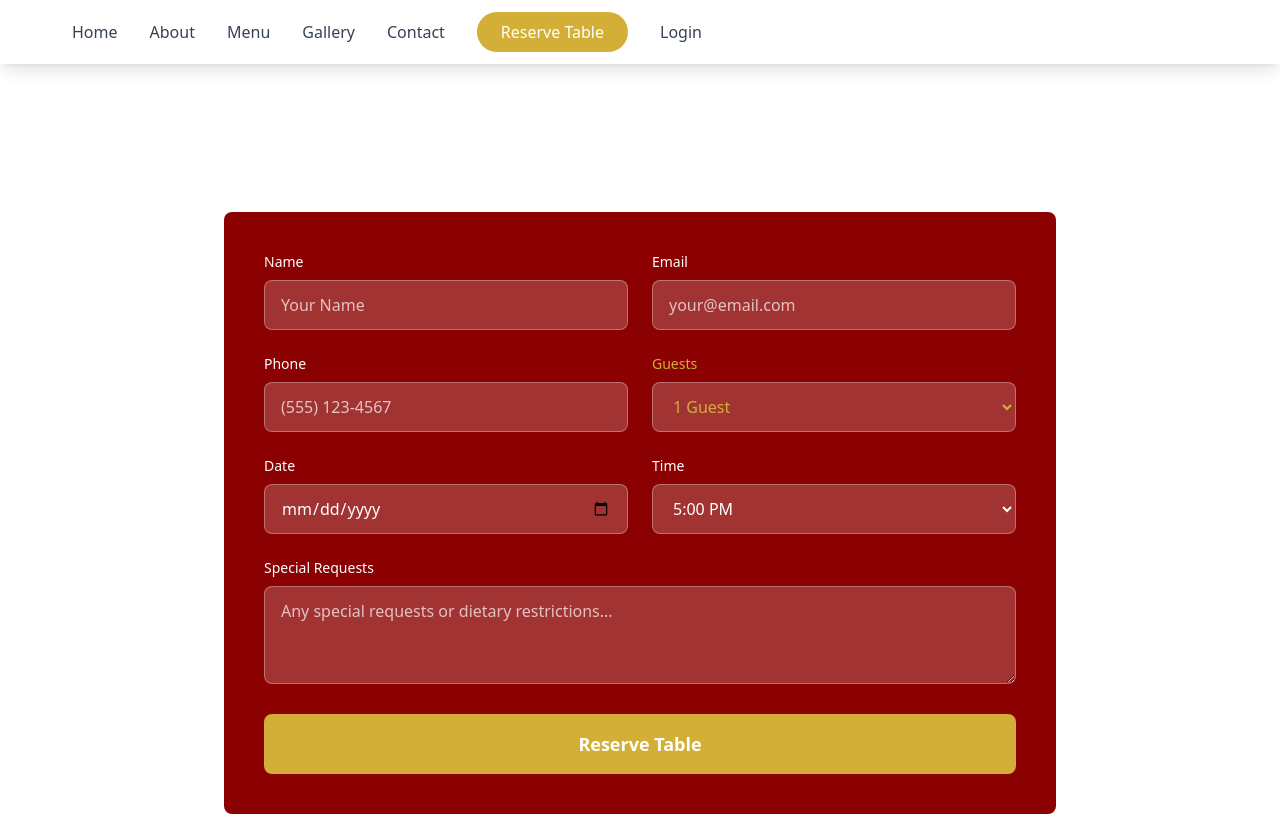
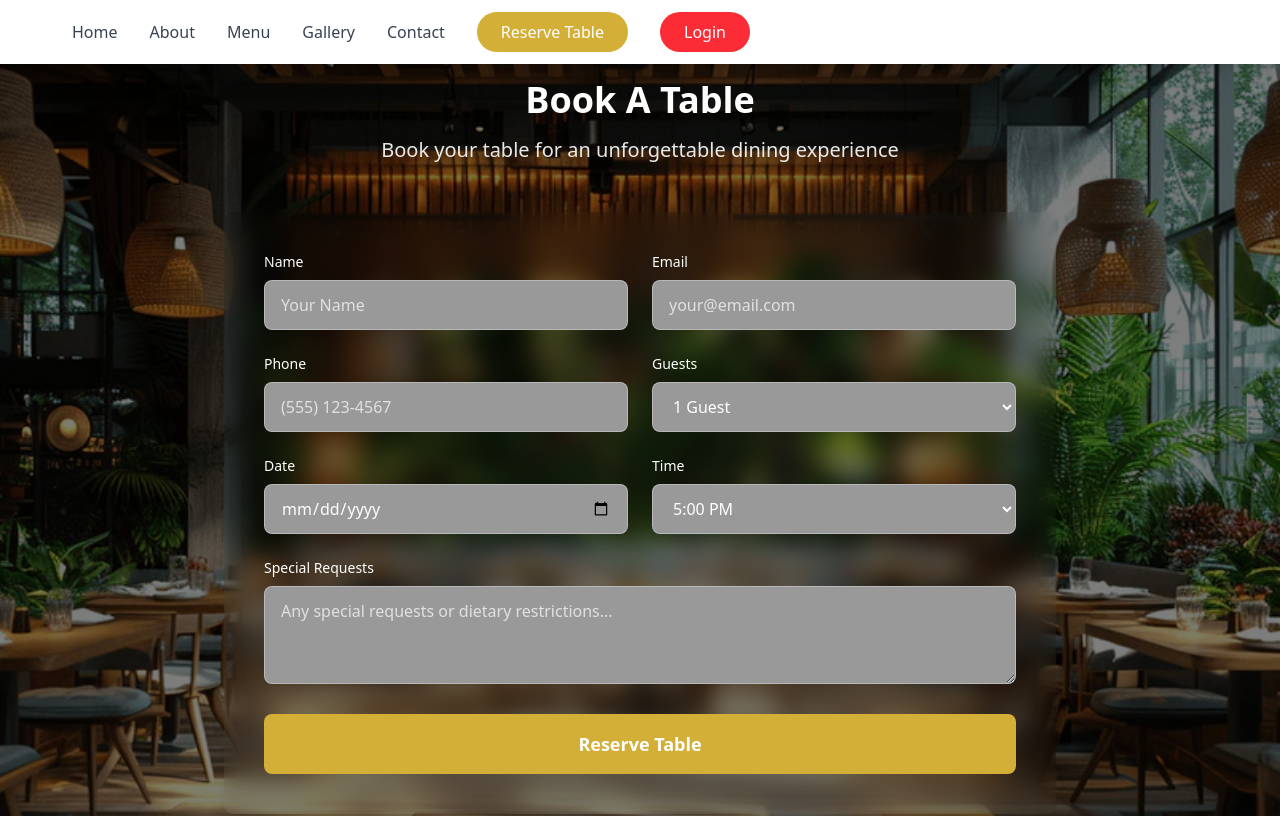
Before and after one commit to AbdulAlim35/Adda-Dine-Restaurant, a React (Vite) app: page /reservetable in a window 1280 px wide. Shown: the top 816 px of the page. Built offline with nearby package versions, Linux system fonts and the light colour scheme; no server answers.

Commit message:
add ui design

```diff
--- a/src/pages/frontend/About.jsx
+++ b/src/pages/frontend/About.jsx
@@ -230,13 +230,15 @@ function About() {
             </p>
             <div className="space-x-4">
               <Link
-
+               to="/reservetable"
+               onClick={() => window.scrollTo(0, 0)}
                 className="inline-block bg-skin-golden text-white px-8 py-4 rounded-full text-lg font-semibold hover:bg-yellow-600 transform hover:scale-105 transition duration-300"
               >
                 Make a Reservation
               </Link>
               <Link
-
+              to="/menu"
+              onClick={() => window.scrollTo(0, 0)}
                 className="inline-block border-2 border-deep-red text-deep-red px-8 py-4 rounded-full text-lg font-semibold hover:bg-deep-red hover:text-white transition duration-300"
               >
                 View Our Menu
--- a/src/pages/frontend/Footer.jsx
+++ b/src/pages/frontend/Footer.jsx
@@ -15,7 +15,6 @@ function Footer() {
   useEffect(() => {
     const fatch = async () => {
       const sent = await socialIconeDatabase.listPost();
-
       setIcone(sent.documents);
     };
     fatch();
--- a/src/pages/frontend/Header.jsx
+++ b/src/pages/frontend/Header.jsx
@@ -93,7 +93,7 @@ function Header() {
                 </Link>
                 <Link
                   to="/login"
-                  className="text-gray-700 font-medium hover:text-skin-Red after:content-[''] after:absolute after:left-0 after:bottom-0 after:h-[2px] after:w-full after:bg-skin-Red after:scale-x-0 after:origin-left after:transition-transform after:duration-300"
+                  className="bg-red-500 hover:bg-red-800 px-6 py-2 rounded-full text-white font-medium  after:content-[''] after:absolute after:left-0 after:bottom-0 after:h-[2px] after:w-full after:bg-skin-Red after:scale-x-0 after:origin-left after:transition-transform after:duration-300"
                 >
                   Login
                 </Link>
--- a/src/pages/frontend/MainContent.jsx
+++ b/src/pages/frontend/MainContent.jsx
@@ -6,6 +6,7 @@ import aboutDatabase from "../../service/aboutDatabase";
 import chefDatabase from "../../service/chefDatabase";
 import { useTheme } from "../../contex/TheemProvider";
 import heroDatabase from "../../service/heroDatabase";
+import { Link } from "react-router-dom";
 
 function MainContent() {
   const [item, setItem] = useState([]);
@@ -62,18 +63,20 @@ function MainContent() {
                 {get.content}
               </p>
               <div className="space-x-4">
-                <a
-                  href="#menu"
+                <Link
+                  to="/menu"
+                  onClick={() => window.scrollTo(0, 0)}
                   className="inline-block bg-skin-golden text-white px-8 py-4 rounded-full text-lg font-semibold hover:bg-yellow-600 transform hover:scale-105 transition duration-300"
                 >
                   View Menu
-                </a>
-                <a
-                  href="#reservation"
+                </Link>
+                <Link
+                  to="/reservetable"
+                  onClick={() => window.scrollTo(0, 0)}
                   className="inline-block border-2 border-white text-white px-8 py-4 rounded-full text-lg font-semibold hover:bg-white hover:text-gray-800 transition duration-300"
                 >
                   Make Reservation
-                </a>
+                </Link>
               </div>
             </div>
           </div>
--- a/src/pages/frontend/Menu.jsx
+++ b/src/pages/frontend/Menu.jsx
@@ -8,6 +8,7 @@ import culinaryIconeDatabase from "../../service/culinaryIconeDatabase";
 import offerDatabase from "../../service/offerDatabase";
 import offerListDatabase from "../../service/offerListDatabase";
 import databaseService from "../../service/databaseService";
+import { Link } from "react-router-dom";
 
 
 function Menu() {
@@ -250,18 +251,20 @@ function Menu() {
               {heroBanner.bannercontent}
             </p>
             <div className="space-x-4">
-              <a
-                href="index.html#reservation"
+              <Link
+                to="/reservetable"
+                onClick={() => window.scrollTo(0, 0)}
                 className="inline-block bg-skin-golden text-white px-8 py-4 rounded-full text-lg font-semibold hover:bg-yellow-600 transform hover:scale-105 transition duration-300"
               >
                 Make a Reservation
-              </a>
-              <a
-                href="index.html#contact"
+              </Link>
+              <Link
+                to="/contact"
+                onClick={() => window.scrollTo(0, 0)}
                 className="inline-block border-2 border-deep-red text-deep-red px-8 py-4 rounded-full text-lg font-semibold hover:bg-deep-red hover:text-white transition duration-300"
               >
                 Contact Us
-              </a>
+              </Link>
             </div>
           </div>
         </section>
--- a/src/pages/frontend/ReserveTable.jsx
+++ b/src/pages/frontend/ReserveTable.jsx
@@ -12,21 +12,33 @@ function ReserveTable() {
   return (
     <>
 
-    <section id="reservation" className="py-20  text-white">
-      <div className="max-w-4xl mx-auto px-4 sm:px-6 lg:px-8 ">
+   <section
+  id="reservation"
+  className="py-20 text-white bg-cover bg-center relative"
+  style={{
+    backgroundImage: "url('public/images/10-ZBG-Restaurant-Zoom-Background_1000x1000.webp')",
+  }}
+>
+  {/* Overlay for readability */}
+  <div className="absolute inset-0 bg-black/50"></div>
+
+  <div className="relative max-w-4xl mx-auto px-4 sm:px-6 lg:px-8">
     <div className="text-center mb-12">
       <h2 className="text-4xl font-bold mb-4">Book A Table</h2>
       <p className="text-xl opacity-90">
         Book your table for an unforgettable dining experience
       </p>
     </div>
-        <form className=" bg-deep-red p-10 rounded-lg" onSubmit={handleSubmit(onSubmit)}>
+    <form
+      className="bg-deep-red/80 p-10 rounded-lg shadow-lg backdrop-blur-md relative"
+      onSubmit={handleSubmit(onSubmit)}
+    >
       <div className="grid grid-cols-1 md:grid-cols-2 gap-6 mb-6">
         <div>
           <label className="block text-sm font-medium mb-2">Name</label>
           <input
             type="text"
-                className="w-full px-4 py-3 rounded-lg bg-white/20 border border-white/30 text-white placeholder-white/70 focus:outline-none focus:ring-2 focus:ring-warm-gold"
+            className="w-full px-4 py-3 rounded-lg bg-[#999999] border border-white/30 text-white placeholder-white/70 focus:outline-none focus:ring-2 focus:ring-warm-gold"
             placeholder="Your Name"
             {...register("name", { required: true })}
           />
@@ -35,7 +47,7 @@ function ReserveTable() {
           <label className="block text-sm font-medium mb-2">Email</label>
           <input
             type="email"
-                className="w-full px-4 py-3 rounded-lg bg-white/20 border border-white/30 text-white placeholder-white/70 focus:outline-none focus:ring-2 focus:ring-warm-gold"
+            className="w-full px-4 py-3 rounded-lg bg-[#999999] border border-white/30 text-white placeholder-white/70 focus:outline-none focus:ring-2 focus:ring-warm-gold"
             placeholder="your@email.com"
             {...register("email", { required: true })}
           />
@@ -44,14 +56,15 @@ function ReserveTable() {
           <label className="block text-sm font-medium mb-2">Phone</label>
           <input
             type="tel"
-                className="w-full px-4 py-3 rounded-lg bg-white/20 border border-white/30 text-white placeholder-white/70 focus:outline-none focus:ring-2 focus:ring-warm-gold"
+            className="w-full px-4 py-3 rounded-lg bg-[#999999] border border-white/30 text-white placeholder-white/70 focus:outline-none focus:ring-2 focus:ring-warm-gold"
             placeholder="(555) 123-4567"
             {...register("phone", { required: true })}
           />
         </div>
         <div>
-              <label className="block text-sm font-medium mb-2 text-skin-golden">Guests</label>
-              <select className="w-full px-4 py-3 rounded-lg bg-white/20 border border-white/30 text-skin-golden focus:outline-none focus:ring-2 focus:ring-warm-gold"
+          <label className="block text-sm font-medium mb-2 text-white">Guests</label>
+          <select
+            className="w-full px-4 py-3 rounded-lg bg-[#999999] border border-white/30 text-white focus:outline-none focus:ring-2 focus:ring-warm-gold"
             {...register("guests", { required: true })}
           >
             <option value="1">1 Guest</option>
@@ -65,38 +78,39 @@ function ReserveTable() {
           <label className="block text-sm font-medium mb-2">Date</label>
           <input
             type="date"
-                className="w-full px-4 py-3 rounded-lg bg-white/20 border border-white/30 text-white focus:outline-none focus:ring-2 focus:ring-warm-gold"
+            className="w-full px-4 py-3 rounded-lg bg-[#999999] border border-white/30 text-white focus:outline-none focus:ring-2 focus:ring-warm-gold"
             {...register("date", { required: true })}
           />
         </div>
         <div>
-              <label className="block text-sm font-medium mb-2">Time</label>
-              <select className="w-full px-4 py-3 rounded-lg bg-white/20 border border-white/30 text-white focus:outline-none focus:ring-2 focus:ring-warm-gold"
+          <label className="block text-sm font-medium mb-2 text-white">Time</label>
+          <select
+            className="w-full px-4 py-3 rounded-lg bg-[#999999] border border-white/30 text-white focus:outline-none focus:ring-2 focus:ring-warm-gold"
             {...register("time", { required: true })}
           >
-                <option value="17:00">5:00 PM</option>
-                <option value="17:30">5:30 PM</option>
-                <option value="18:00">6:00 PM</option>
-                <option value="18:30">6:30 PM</option>
-                <option value="19:00">7:00 PM</option>
-                <option value="19:30">7:30 PM</option>
-                <option value="20:00">8:00 PM</option>
-                <option value="20:30">8:30 PM</option>
-                <option value="21:00">9:00 PM</option>
+            <option value="5:00">5:00 PM</option>
+            <option value="5:30">5:30 PM</option>
+            <option value="6:00">6:00 PM</option>
+            <option value="6:30">6:30 PM</option>
+            <option value="7:00">7:00 PM</option>
+            <option value="7:30">7:30 PM</option>
+            <option value="8:00">8:00 PM</option>
+            <option value="8:30">8:30 PM</option>
+            <option value="9:00">9:00 PM</option>
           </select>
         </div>
       </div>
+
       <div className="mb-6">
-            <label className="block text-sm font-medium mb-2">
-              Special Requests
-            </label>
+        <label className="block text-sm font-medium mb-2">Special Requests</label>
         <textarea
           rows="3"
-              className="w-full px-4 py-3 rounded-lg bg-white/20 border border-white/30 text-white placeholder-white/70 focus:outline-none focus:ring-2 focus:ring-warm-gold"
+          className="w-full px-4 py-3 rounded-lg bg-[#999999] border border-white/30 text-white placeholder-white/70 focus:outline-none focus:ring-2 focus:ring-warm-gold"
           placeholder="Any special requests or dietary restrictions..."
           {...register("request", { required: true })}
         ></textarea>
       </div>
+
       <button
         type="submit"
         className="w-full bg-skin-golden text-white py-4 rounded-lg font-semibold text-lg hover:bg-yellow-600 transform hover:scale-105 transition duration-300"
@@ -106,6 +120,7 @@ function ReserveTable() {
     </form>
   </div>
 </section>
+
     </>
   );
 }
```
Also changed, not shown: src/pages/frontend/Gallery.jsx (+9 -6 lines), public/images/10-ZBG-Restaurant-Zoom-Background_1000x1000.webp (added). Lines whose indentation alone changed are shown as unchanged.
